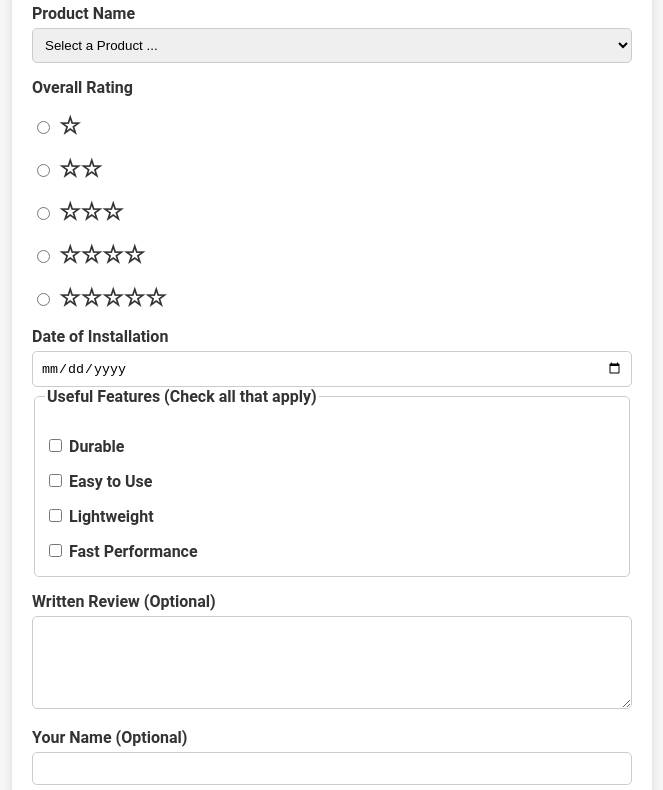
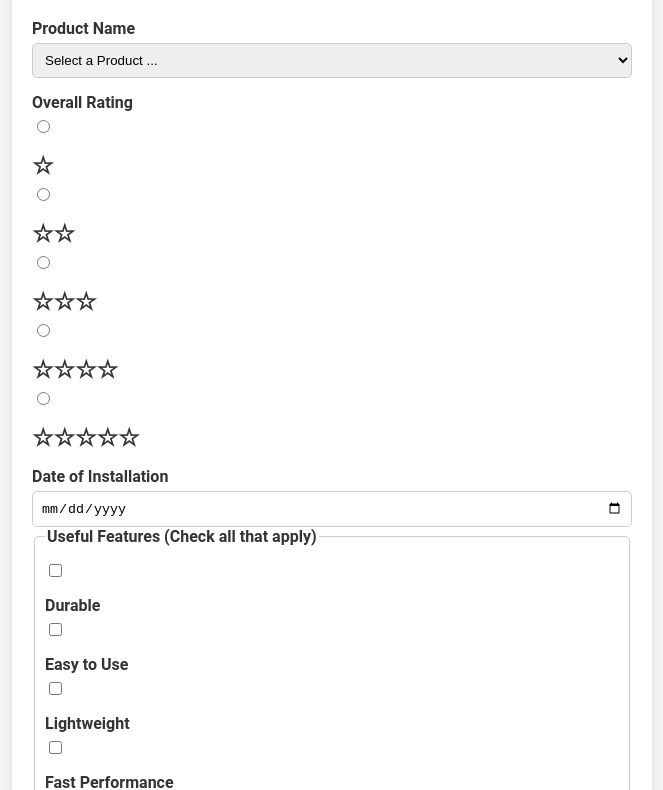
Before and after one commit to akenaivan12/wdd131, a plain HTML site: page form.html in a window 1280 px wide. Shown: the part 115-905 px from the top of the page, without its empty margins (308-971 px from the left). Drawn offline with Linux system fonts and the light colour scheme; files that its build step writes are made by us from their sources; a script that the page names is missing.

Commit message:
malakwang

```diff
--- a/form.html
+++ b/form.html
@@ -1,15 +1,19 @@
 <!DOCTYPE html>
 <html lang="en">
 <head>
-  <meta charset="UTF-8" />
-  <meta name="viewport" content="width=device-width, initial-scale=1.0" />
+  <meta charset="UTF-8">
+  <meta name="viewport" content="width=device-width, initial-scale=1.0">
+  <meta name="description" content="Submit a product review including rating, installation date, useful features, and written feedback for various products.">
+  <meta name="author" content="Akena Ivan">
   <title>Product Review Form</title>
-  <link rel="stylesheet" href="css/form.css" />
+  <link rel="stylesheet" href="css/form.css">
   <script src="js/products.js" defer></script>
 </head>
 <body>
+  <header>
+    <h1>Product Review Form</h1>
+  </header>
   <main>
-    <h1>Product Review Form</h1>
     <form method="get" action="review.html">
       <!-- Product Name -->
       <label for="product">Product Name</label>
@@ -18,13 +22,18 @@
       </select>
 
       <!-- Rating -->
-      <label>Overall Rating</label>
+      <label for="rating1">Overall Rating</label>
       <div class="rating">
-        <label><input type="radio" name="rating" value="1" required> ☆</label>
-        <label><input type="radio" name="rating" value="2"> ☆☆</label>
-        <label><input type="radio" name="rating" value="3"> ☆☆☆</label>
-        <label><input type="radio" name="rating" value="4"> ☆☆☆☆</label>
-        <label><input type="radio" name="rating" value="5"> ☆☆☆☆☆</label>
+        <input type="radio" id="rating1" name="rating" value="1" required>
+        <label for="rating1">☆</label>
+        <input type="radio" id="rating2" name="rating" value="2" required>
+        <label for="rating2">☆☆</label>
+        <input type="radio" id="rating3" name="rating" value="3" required>
+        <label for="rating3">☆☆☆</label>
+        <input type="radio" id="rating4" name="rating" value="4" required>
+        <label for="rating4">☆☆☆☆</label>
+        <input type="radio" id="rating5" name="rating" value="5" required>
+        <label for="rating5">☆☆☆☆☆</label>
       </div>
 
       <!-- Date Installed -->
@@ -34,10 +43,14 @@
       <!-- Useful Features -->
       <fieldset>
         <legend>Useful Features (Check all that apply)</legend>
-        <label><input type="checkbox" id="feature1" name="features" value="durable"> Durable</label>
-        <label><input type="checkbox" id="feature2" name="features" value="easy"> Easy to Use</label>
-        <label><input type="checkbox" id="feature3" name="features" value="light"> Lightweight</label>
-        <label><input type="checkbox" id="feature4" name="features" value="fast"> Fast Performance</label>
+        <input type="checkbox" id="feature1" name="features" value="durable">
+        <label for="feature1">Durable</label>
+        <input type="checkbox" id="feature2" name="features" value="easy">
+        <label for="feature2">Easy to Use</label>
+        <input type="checkbox" id="feature3" name="features" value="light">
+        <label for="feature3">Lightweight</label>
+        <input type="checkbox" id="feature4" name="features" value="fast">
+        <label for="feature4">Fast Performance</label>
       </fieldset>
 
       <!-- Written Review -->
@@ -51,7 +64,6 @@
       <input type="submit" value="Submit Review">
     </form>
   </main>
-
   <footer>
     <p>&copy; 2025 Product Reviews | WDD131</p>
   </footer>
```
